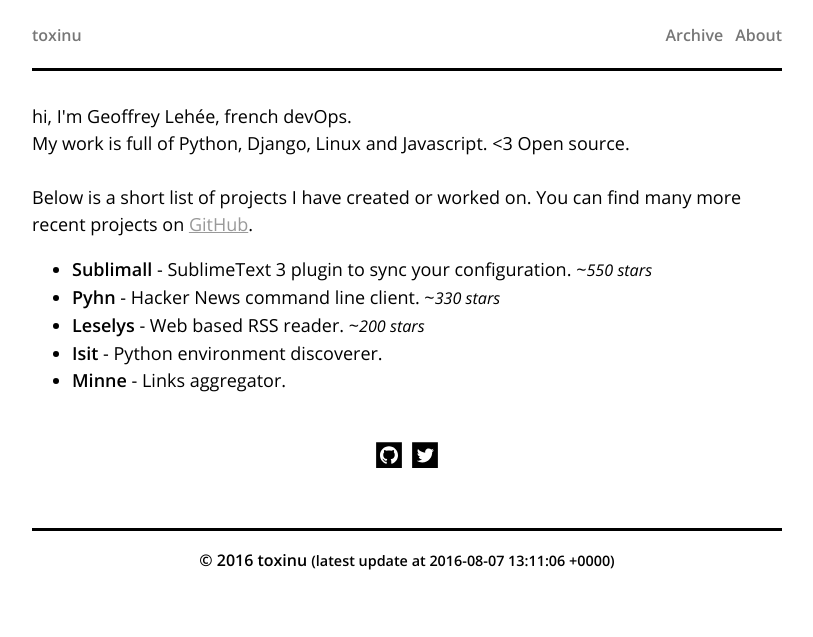
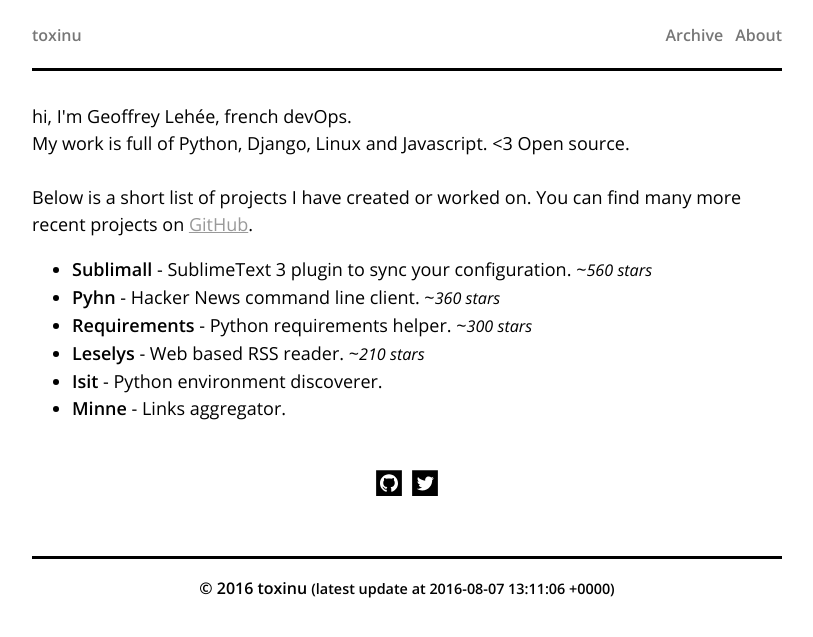
Before and after one commit to toxinu/old.toxi.nu, a Jekyll site: the page built from about.html, in a window 1280 px wide. Shown: the top 637 px of the page, without its empty margins (233-1046 px from the left). Built offline with Jekyll 4.4.1, drawn with Linux system fonts in a browser that asks for light colours; Markdown is read by kramdown in place of the engine named in the settings.

Commit message:
Update _config.yml

```diff
--- a/_config.yml
+++ b/_config.yml
@@ -18,19 +18,25 @@ projects:
   url:   https://github.com/toxinu/Sublimall
   desc:  SublimeText 3 plugin to sync your configuration.
   tech:  Python
-  stars:  550
+  stars:  560
 
 - title: Pyhn
   url:   https://github.com/toxinu/pyhn
   desc:  Hacker News command line client.
   tech:  Python / Ncurses
-  stars: 330
+  stars: 360
+
+- title: Requirements
+  url:   https://github.com/toxinu/requirements
+  desc:  Python requirements helper.
+  tech:  Python
+  stars: 300
 
 - title: Leselys
   url:   https://github.com/toxinu/leselys
   desc:  Web based RSS reader.
   tech:  Python / Flask
-  stars: 200
+  stars: 210
 
 - title: Isit
   url:   https://github.com/toxinu/isit
```
